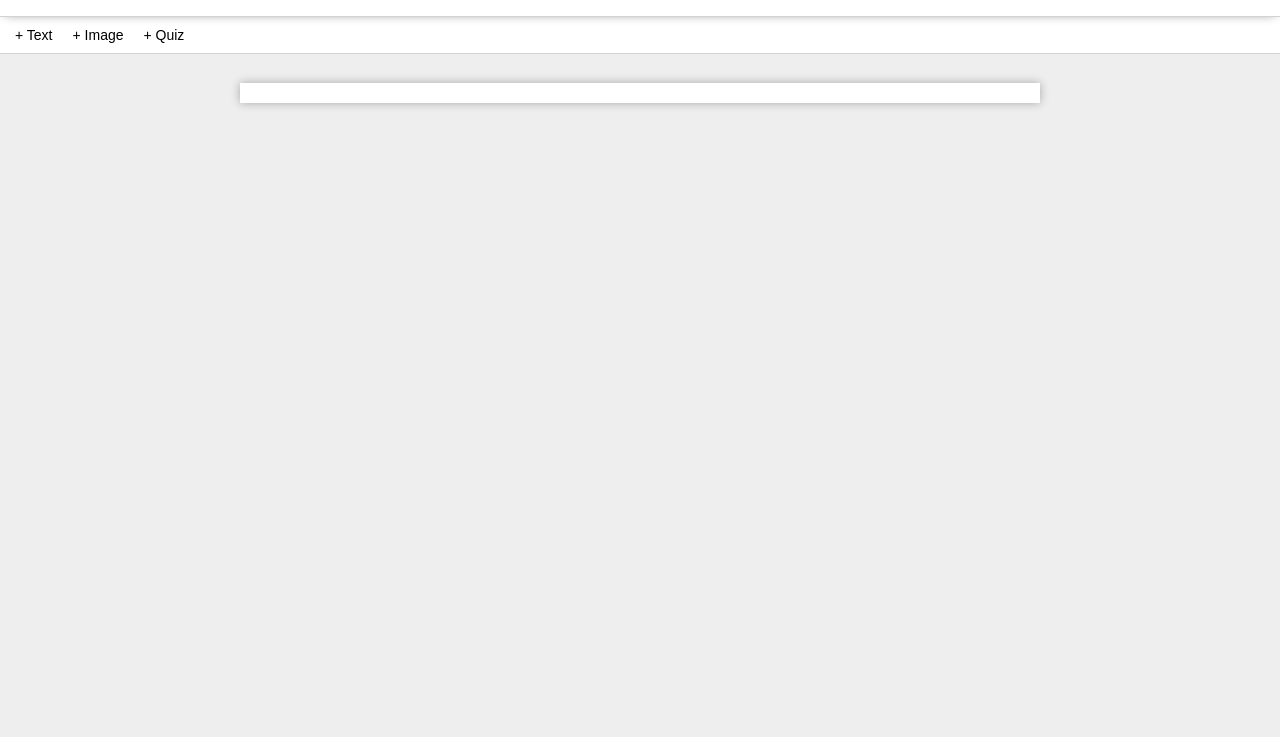
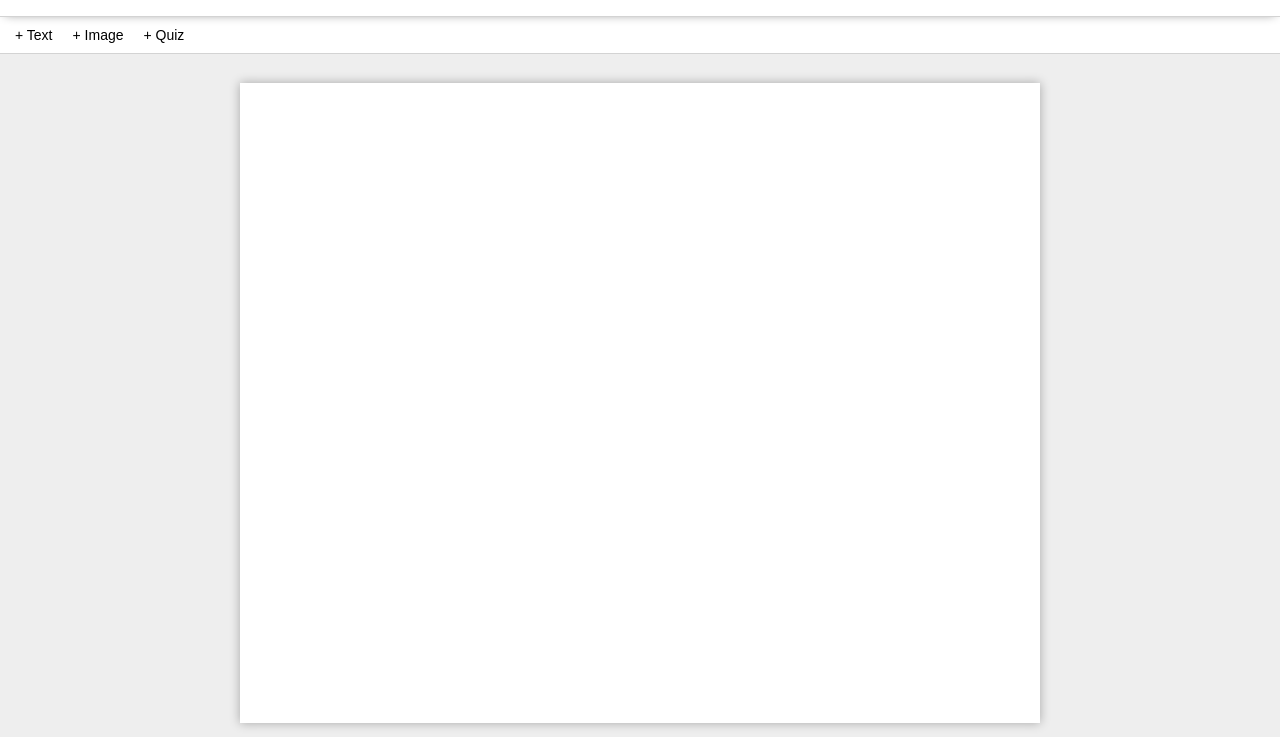
Before and after one commit to rtjoa/modular-documents, a React app in the folder app/: page /document/1 in a window 1280 px wide. Shown: the part 63-800 px from the top of the page. Built offline with nearby package versions, Linux system fonts and the light colour scheme; some packages are replaced by stand-ins of ours.

Commit message:
allowed scroll on document element unwanted side effect - document will have to have a height

```diff
--- a/app/src/styles/EditDocument.scss
+++ b/app/src/styles/EditDocument.scss
@@ -10,6 +10,8 @@
   margin: 30px auto auto auto;
   padding: 10px;
   box-shadow: 0 0 10px rgba(0, 0, 0, 0.3);
+  height: 80vh;
+  overflow: auto;
 }
 
 .module-wrapper {
```
